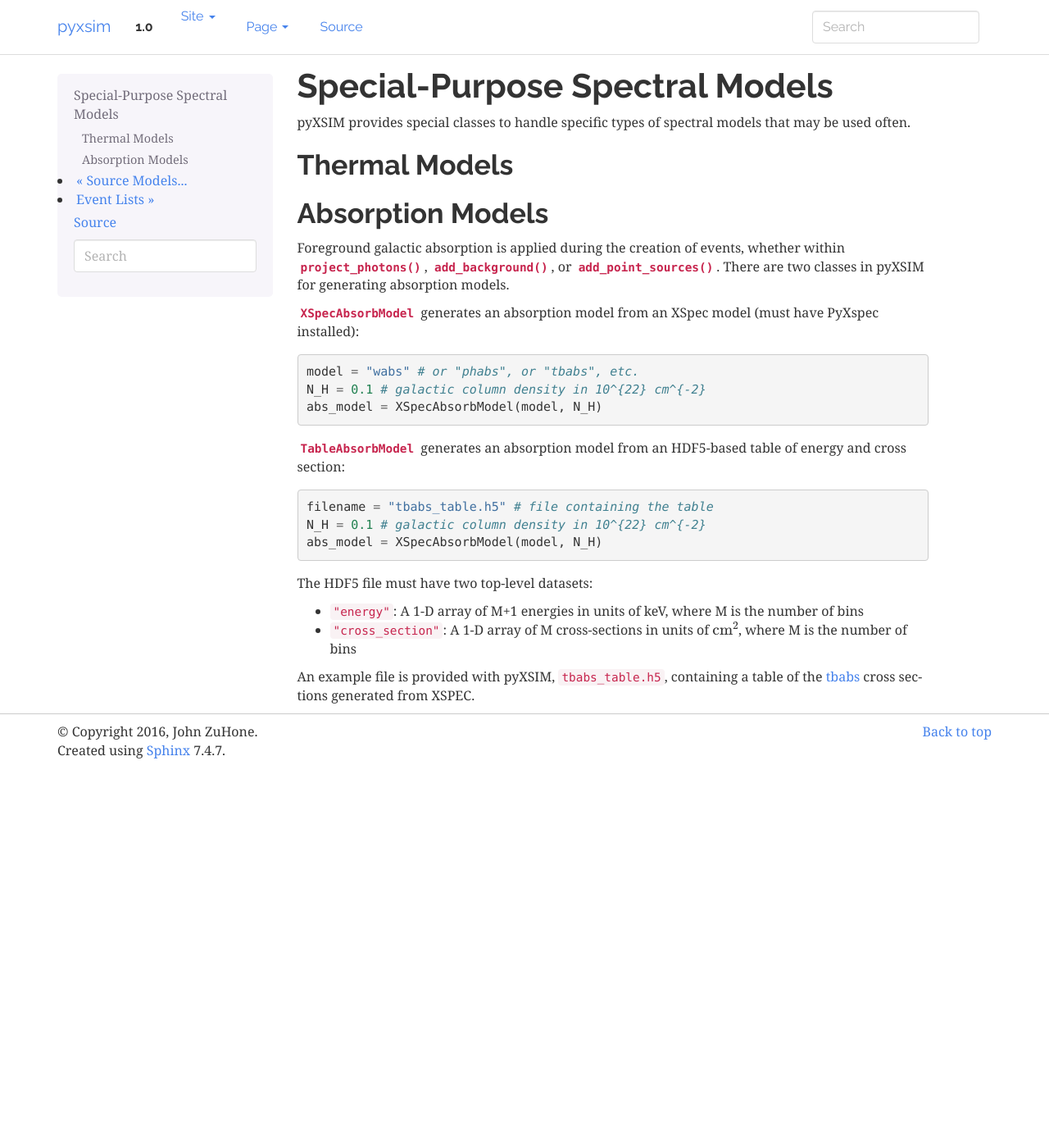
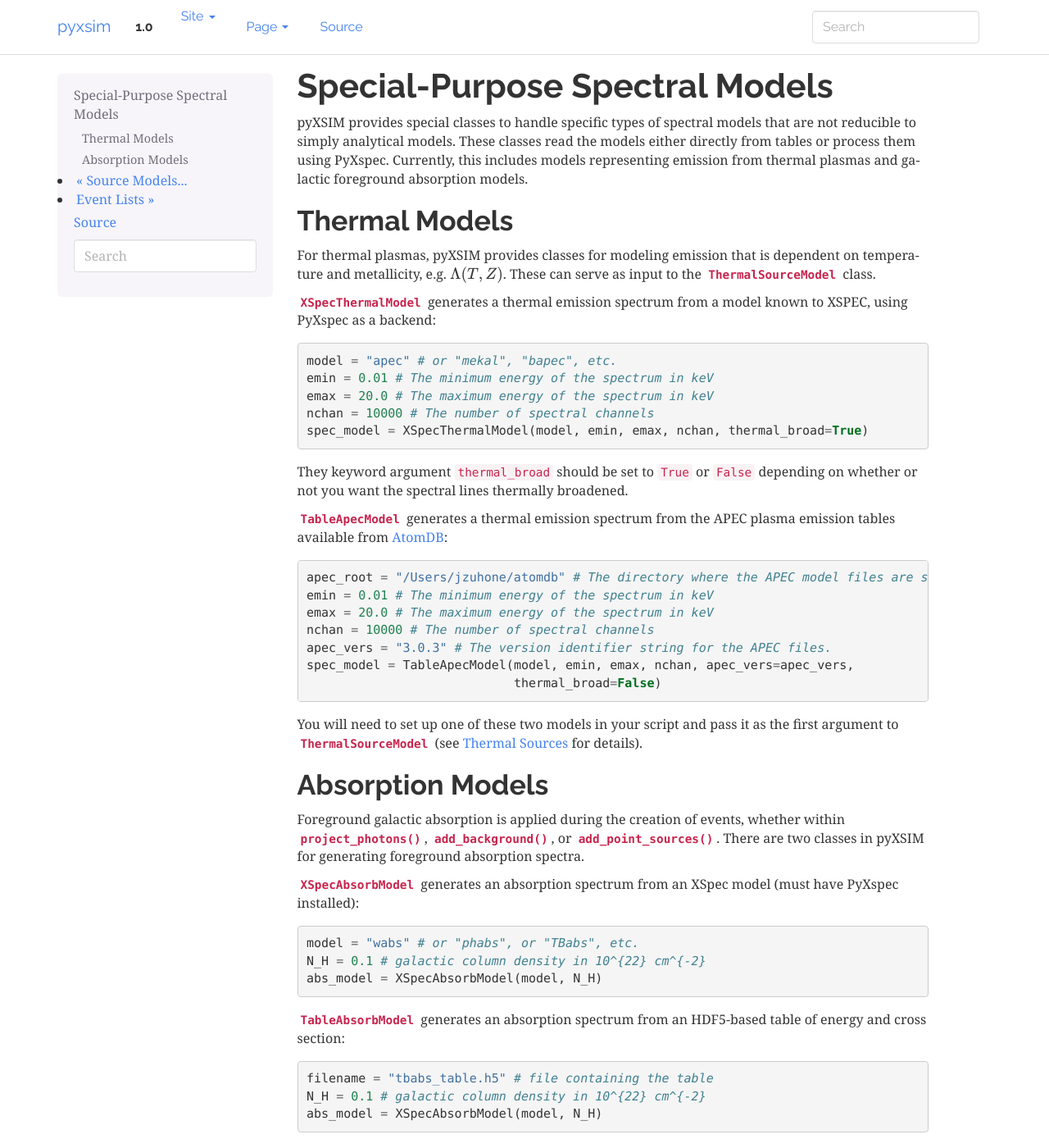
Before and after one commit to jzuhone/pyxsim, a Sphinx documentation site: the page built from doc/source/spectral_models.rst, in a window 1280 px wide and 1400 px high. Shown: the whole window at 82% size. Built offline with Sphinx 7.4.7, drawn with Linux system fonts in a browser that asks for light colours; some of the changed text lies outside the part shown.

Commit message:
More doc work, ignoring more stuff.

```diff
--- a/doc/source/api/spectral_models.rst
+++ b/doc/source/api/spectral_models.rst
@@ -4,4 +4,4 @@
 .. automodule:: pyxsim.spectral_models
     :members:
     :undoc-members:
-    :exclude-members: cleanup_spectrum, SpectralModel
+    :exclude-members: cleanup_spectrum, SpectralModel, get_spectrum, prepare_spectrum
--- a/doc/source/source_models.rst
+++ b/doc/source/source_models.rst
@@ -7,6 +7,8 @@ pyXSIM comes with three pre-defined ``SourceModel`` types for
 generating photon energies. Though these should cover the vast majority of use cases,
 there is also the option to design your own source model. To produce a ``PhotonList``
 from a 3D data source, it is necessary to specify one of these source models.
+
+.. _thermal_sources:
 
 Thermal Sources
 ---------------
--- a/doc/source/spectral_models.rst
+++ b/doc/source/spectral_models.rst
@@ -3,10 +3,47 @@
 Special-Purpose Spectral Models
 ===============================
 
-pyXSIM provides special classes to handle specific types of spectral models that may be used often.
+pyXSIM provides special classes to handle specific types of spectral models that are not reducible
+to simply analytical models. These classes read the models either directly from tables or process
+them using PyXspec. Currently, this includes models representing emission from thermal plasmas and
+galactic foreground absorption models.
 
 Thermal Models
 --------------
+
+For thermal plasmas, pyXSIM provides classes for modeling emission that is dependent on temperature
+and metallicity, e.g. :math:`\Lambda(T,Z)`. These can serve as input to the
+:class:`~pyxsim.source_models.ThermalSourceModel` class.
+
+:class:`~pyxsim.spectral_models.XSpecThermalModel` generates a thermal emission spectrum
+from a model known to XSPEC, using PyXspec as a backend:
+
+.. code-block:: python
+
+    model = "apec" # or "mekal", "bapec", etc.
+    emin = 0.01 # The minimum energy of the spectrum in keV
+    emax = 20.0 # The maximum energy of the spectrum in keV
+    nchan = 10000 # The number of spectral channels
+    spec_model = XSpecThermalModel(model, emin, emax, nchan, thermal_broad=True)
+
+They keyword argument ``thermal_broad`` should be set to ``True`` or ``False`` depending on
+whether or not you want the spectral lines thermally broadened.
+
+:class:`~pyxsim.spectral_models.TableApecModel` generates a thermal emission spectrum
+from the APEC plasma emission tables available from `AtomDB <http://www.atomdb.org>`_:
+
+.. code-block:: python
+
+    apec_root = "/Users/jzuhone/atomdb" # The directory where the APEC model files are stored.
+    emin = 0.01 # The minimum energy of the spectrum in keV
+    emax = 20.0 # The maximum energy of the spectrum in keV
+    nchan = 10000 # The number of spectral channels
+    apec_vers = "3.0.3" # The version identifier string for the APEC files.
+    spec_model = TableApecModel(model, emin, emax, nchan, apec_vers=apec_vers,
+                                thermal_broad=False)
+
+You will need to set up one of these two models in your script and pass it as the first argument to
+:class:`~pyxsim.source_models.ThermalSourceModel` (see :ref:`thermal_sources` for details).
 
 Absorption Models
 -----------------
@@ -14,18 +51,18 @@ Absorption Models
 Foreground galactic absorption is applied during the creation of events, whether within
 :meth:`~pyxsim.photon_list.PhotonList.project_photons`, :meth:`~pyxsim.event_list.EventList.add_background`,
 or :meth:`~pyxsim.event_list.EventList.add_point_sources`. There are two classes in pyXSIM
-for generating absorption models.
+for generating foreground absorption spectra.
 
-:class:`~pyxsim.spectral_models.XSpecAbsorbModel` generates an absorption model from
+:class:`~pyxsim.spectral_models.XSpecAbsorbModel` generates an absorption spectrum from
 an XSpec model (must have PyXspec installed):
 
 .. code-block:: python
 
-    model = "wabs" # or "phabs", or "tbabs", etc.
+    model = "wabs" # or "phabs", or "TBabs", etc.
     N_H = 0.1 # galactic column density in 10^{22} cm^{-2}
     abs_model = XSpecAbsorbModel(model, N_H)
 
-:class:`~pyxsim.spectral_models.TableAbsorbModel` generates an absorption model from
+:class:`~pyxsim.spectral_models.TableAbsorbModel` generates an absorption spectrum from
 an HDF5-based table of energy and cross section:
 
 .. code-block:: python
@@ -41,5 +78,5 @@ The HDF5 file must have two top-level datasets:
   is the number of bins
 
 An example file is provided with pyXSIM, ``tbabs_table.h5``, containing a table of the
-`tbabs <http://pulsar.sternwarte.uni-erlangen.de/wilms/research/tbabs/>`_ cross sections
+`tbabs <http://pulsar.sternwarte.uni-erlangen.de/wilms/research/tbabs/>`_ cross sections,
 generated from XSPEC.
```
Also changed, not shown: 2 other files.
